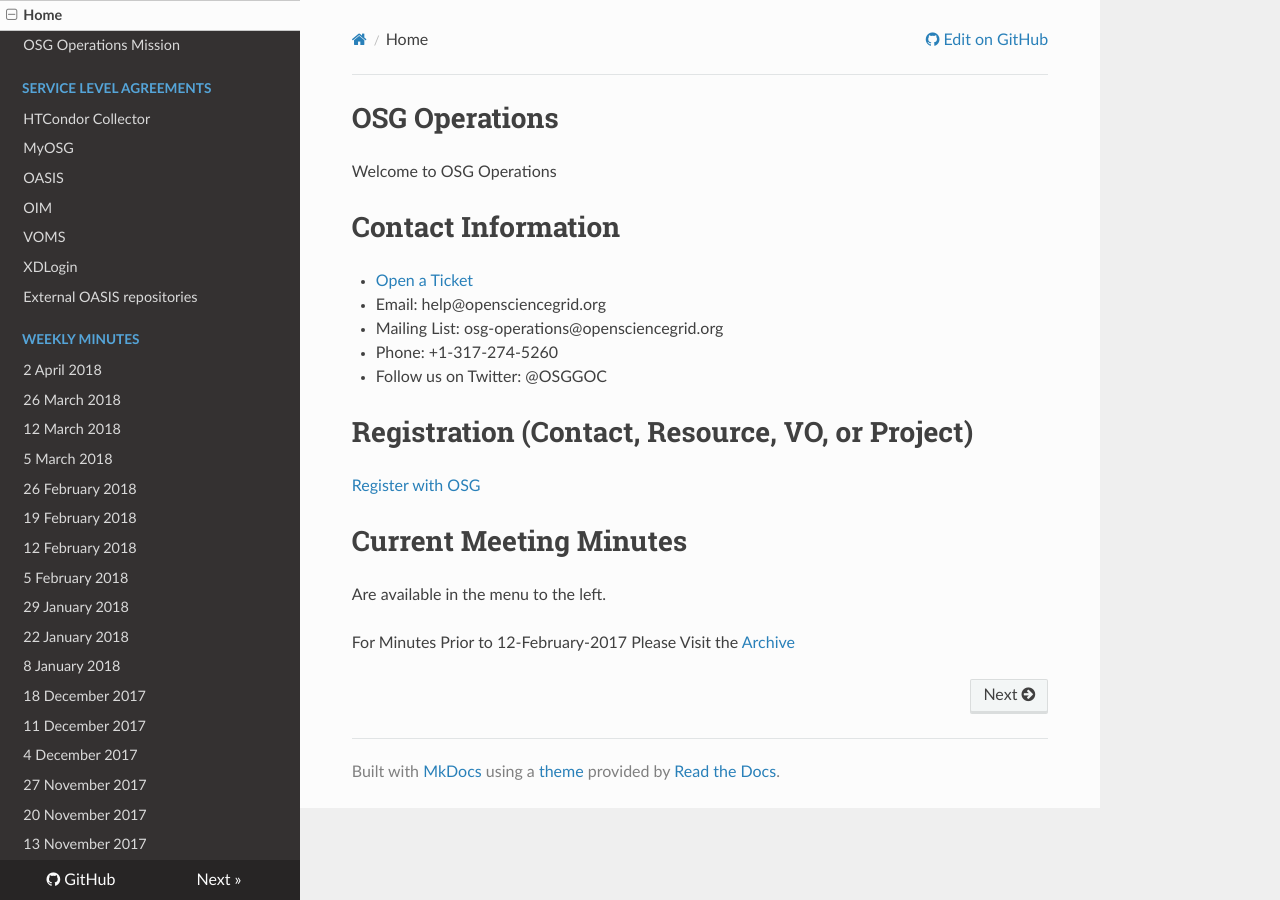
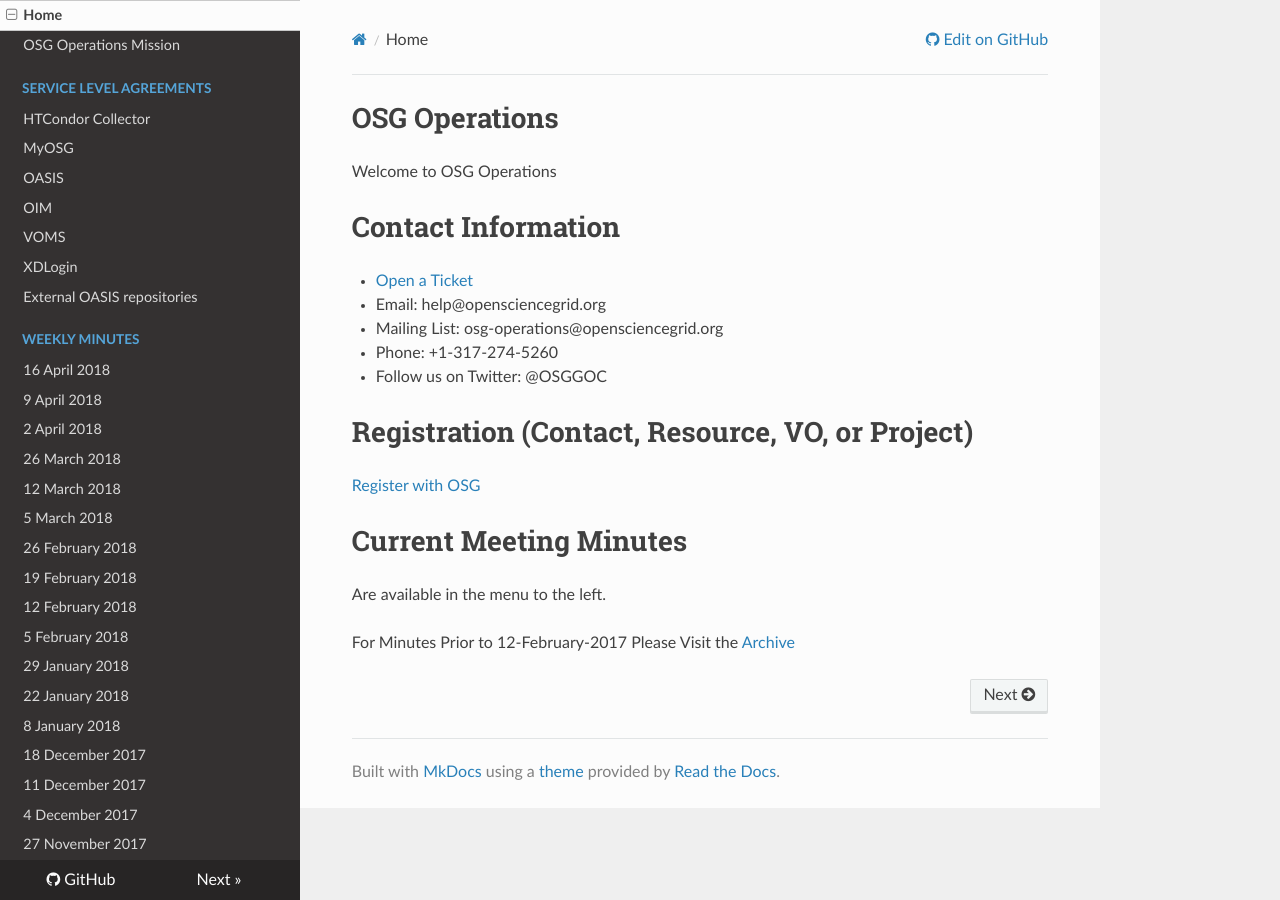
Before and after one commit to osg-htc/operations, an MkDocs documentation site: the page built from docs/index.md, in a window 1280 px wide. Built offline with MkDocs 1.6.1, drawn with Linux system fonts in a browser that asks for light colours; nearby versions of some CDN libraries; old or Windows-style settings are respelled for this version of MkDocs.

Commit message:
Update mkdocs.yml

```diff
--- a/mkdocs.yml
+++ b/mkdocs.yml
@@ -16,6 +16,8 @@
   - 'XDLogin': 'SLA/xdlogin.md'
 - External OASIS repositories: 'external-oasis-repos.md'
 - Weekly Minutes:
+  - '16 April 2018': 'WeeklyMinutes/16Apr2018.md'
+  - '9 April 2018': 'WeeklyMinutes/09Apr2018.md'
   - '2 April 2018': 'WeeklyMinutes/02Apr2018.md'
   - '26 March 2018': 'WeeklyMinutes/26Mar2018.md'
   - '12 March 2018': 'WeeklyMinutes/12Mar2018.md'
```
